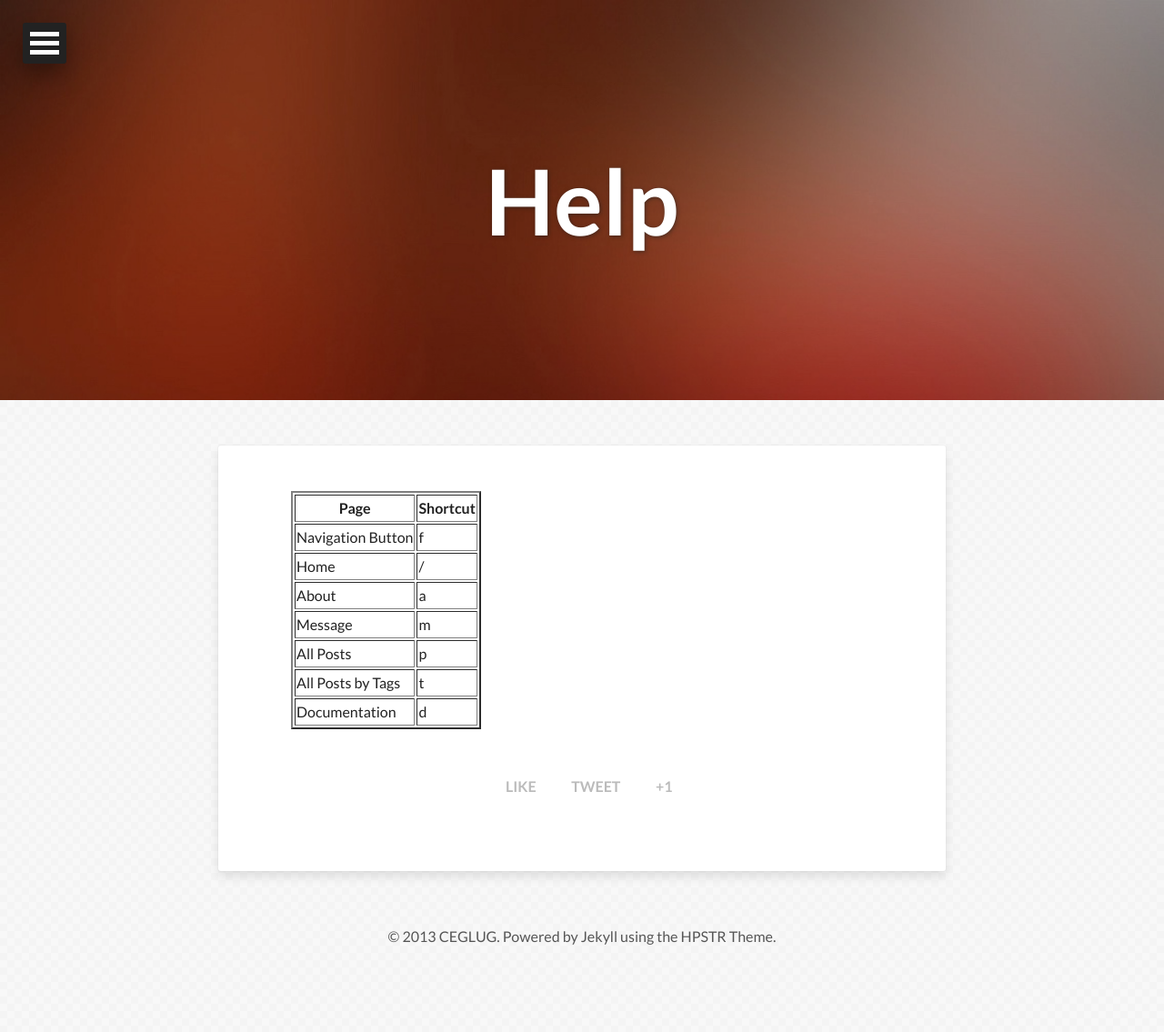
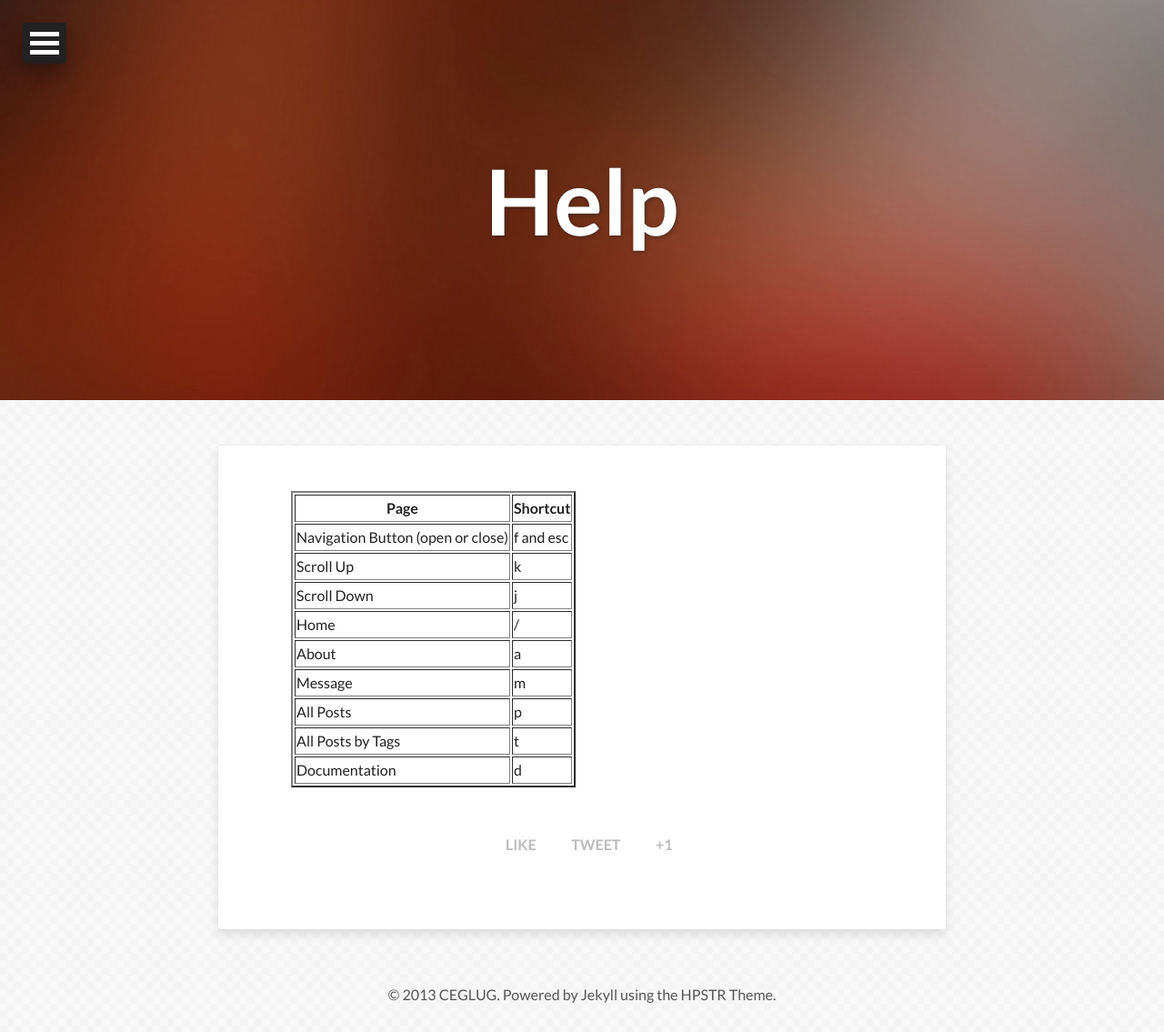
Before and after one commit to ceglug/ceglug-site, a Jekyll site: the page built from help.html, in a window 1280 px wide. Shown: the whole page at 91% size. Built offline with Jekyll 4.4.1, drawn with Linux system fonts in a browser that asks for light colours; nearby versions of some CDN libraries; before the commit the page ends 1071 px from its top, so only the background shows below that.

Commit message:
Add controls done

```diff
--- a/_includes/head.html
+++ b/_includes/head.html
@@ -82,15 +89,18 @@
 KeyboardJS.on('f',function() {
         document.getElementById("nav").click();
         });
+KeyboardJS.on('esc',function() {
+        document.getElementById("nav").click();
+        });
 KeyboardJS.on('?',function() {
         window.location = "http://ceglug.github.io/help/"
 
         });
 KeyboardJS.on('j',function() {
-        Keyboard.press(38);
+    ScrollUp();
         });
 KeyboardJS.on('k',function() {
-        Keyboard.press(40);
+    ScrollDown();
         });
 
 
--- a/help.html
+++ b/help.html
@@ -14,8 +14,16 @@
         <th>Shortcut</th>
     </tr>
     <tr>
-        <td>Navigation Button</td>
-        <td>f</td>
+        <td>Navigation Button (open or close)</td>
+        <td>f and esc</td>
+    </tr>
+    <tr>
+        <td>Scroll Up</td>
+        <td>k</td>
+    </tr>
+    <tr>
+        <td>Scroll Down</td>
+        <td>j</td>
     </tr>
     <tr>
         <td>Home</td>
```
Also changed, not shown: other parts of _includes/head.html (+7 -0 lines).
